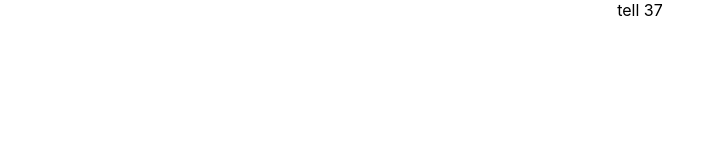
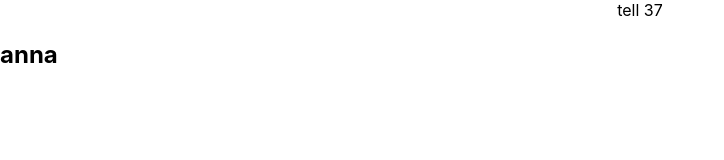
Before and after one commit to Bigone0617/React-study, a React (Create React App) app: page / in a window 1280 px wide. Shown: the top 160 px of the page, without its empty margins (0-724 px from the left). Built offline with nearby package versions, Linux system fonts and the light colour scheme.

Commit message:
stateless component

```diff
--- a/src/App.tsx
+++ b/src/App.tsx
@@ -26,9 +26,20 @@ class App extends React.Component<AppProp, Appstate> {
 
   render(){
     return (
-      <div className='App'>{this.props.name} {this.state.age}</div>
+      <>
+        <div className='App'>{this.props.name} {this.state.age}</div>
+        <StateLessComponent name="anna"/>
+      </>
     )
   }
 }
 
+
+// stateless component
+const StateLessComponent: React.FC<AppProp> = (props) => {
+  return (
+    <h2>{props.name}</h2>
+  )
+}
+
 export default App;
```
